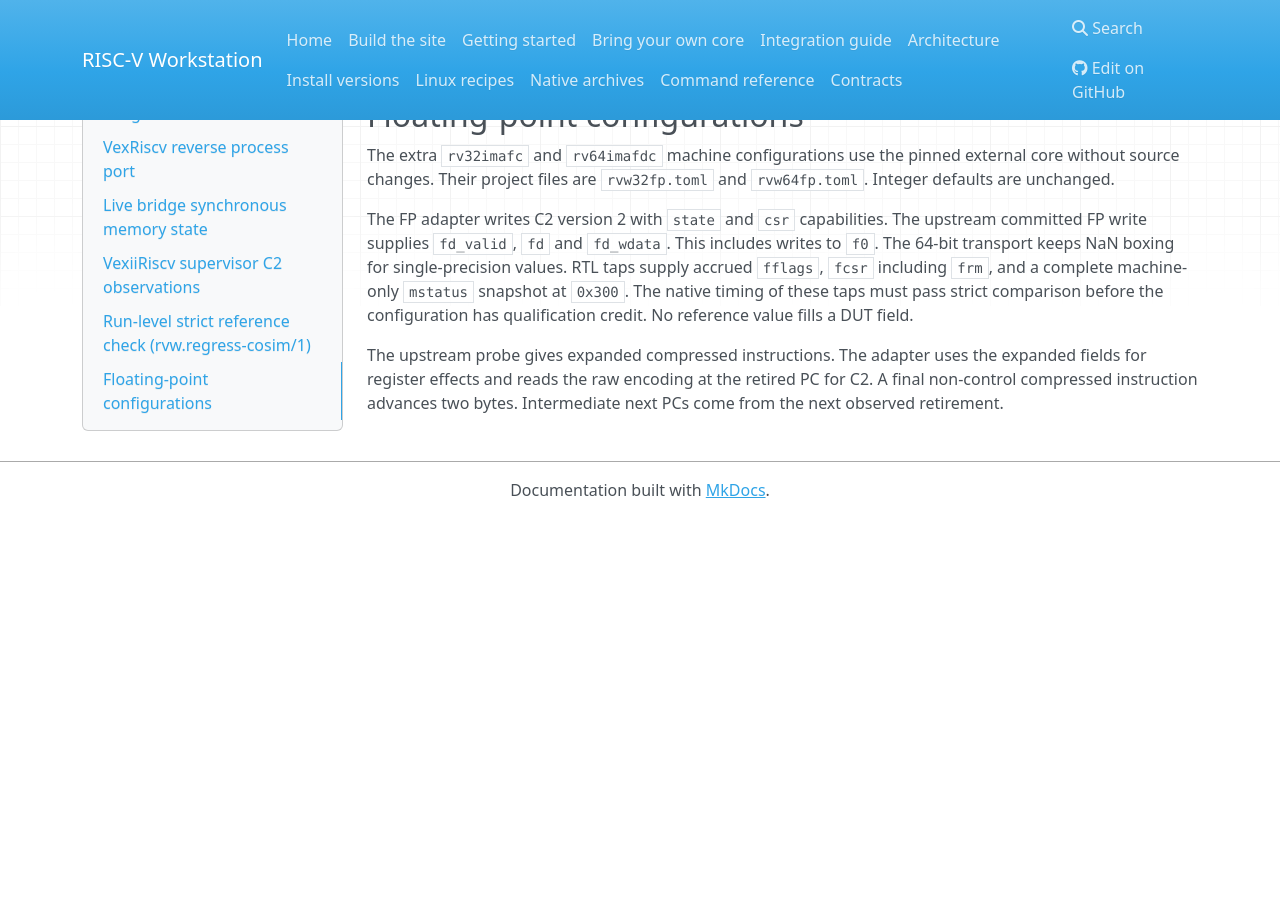
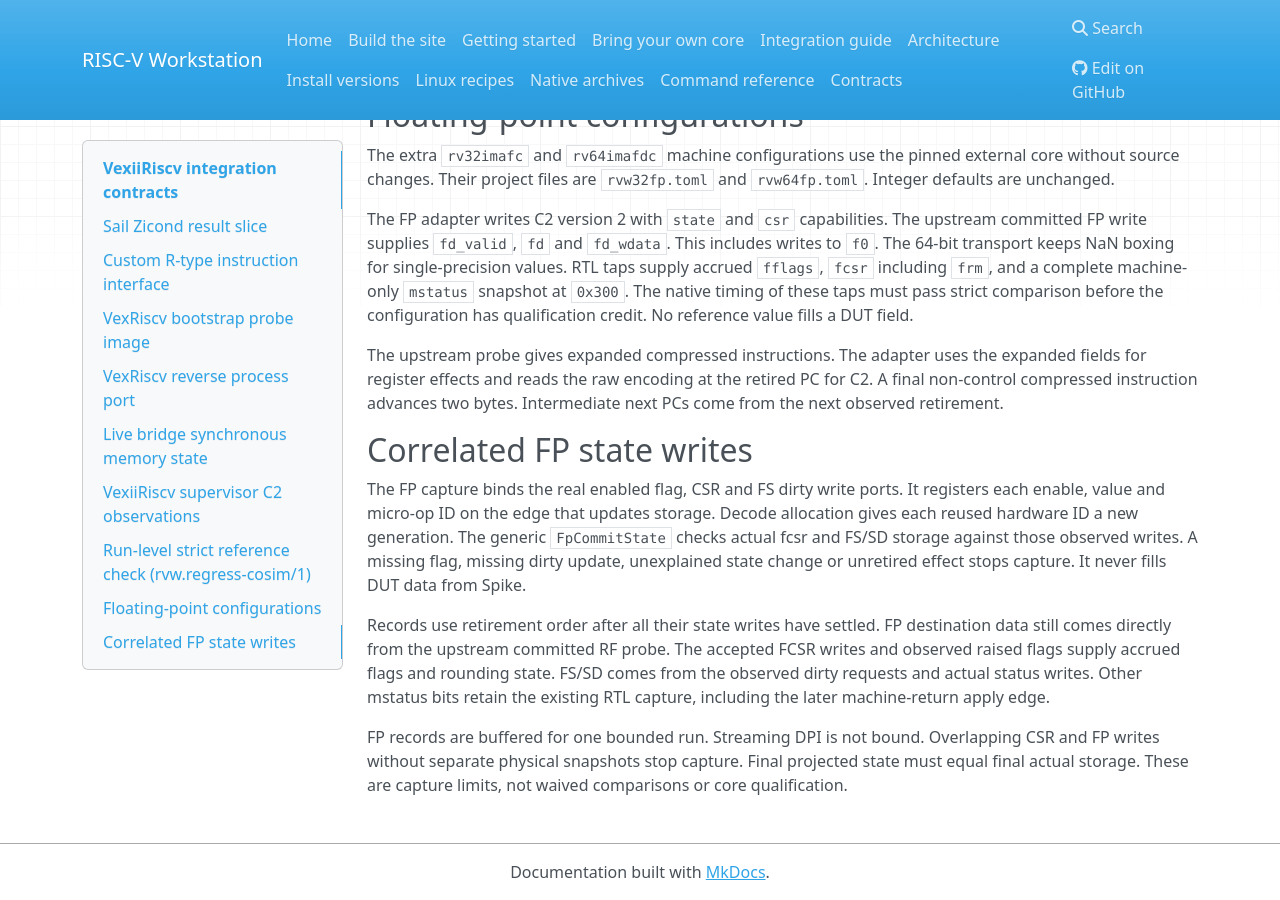
Before and after one commit to riscPrint/risc-v-workstation, an MkDocs documentation site: the page built from docs/contracts/vexii.md, in a window 1280 px wide and 900 px high, scrolled down 1771 px. Built offline with MkDocs 1.6.1, drawn with Linux system fonts in a browser that asks for light colours; nearby versions of some CDN libraries; before the commit the page ends 2289 px from its top, so only the background shows below that.

Commit message:
fix(vexii): correlate fp state with committed micro-ops (#1484)

```diff
--- a/docs/contracts/vexii.md
+++ b/docs/contracts/vexii.md
@@ -105,3 +105,25 @@ The upstream probe gives expanded compressed instructions. The adapter uses
 the expanded fields for register effects and reads the raw encoding at the
 retired PC for C2. A final non-control compressed instruction advances two
 bytes. Intermediate next PCs come from the next observed retirement.
+
+## Correlated FP state writes
+
+The FP capture binds the real enabled flag, CSR and FS dirty write ports.
+It registers each enable, value and micro-op ID on the edge that updates
+storage. Decode allocation gives each reused hardware ID a new generation.
+The generic `FpCommitState` checks actual fcsr and FS/SD storage against
+those observed writes. A missing flag, missing dirty update, unexplained
+state change or unretired effect stops capture. It never fills DUT data
+from Spike.
+
+Records use retirement order after all their state writes have settled.
+FP destination data still comes directly from the upstream committed RF
+probe. The accepted FCSR writes and observed raised flags supply accrued
+flags and rounding state. FS/SD comes from the observed dirty requests and
+actual status writes. Other mstatus bits retain the existing RTL capture,
+including the later machine-return apply edge.
+
+FP records are buffered for one bounded run. Streaming DPI is not bound.
+Overlapping CSR and FP writes without separate physical snapshots stop
+capture. Final projected state must equal final actual storage. These are
+capture limits, not waived comparisons or core qualification.
```
Also changed, not shown: 6 other files.
